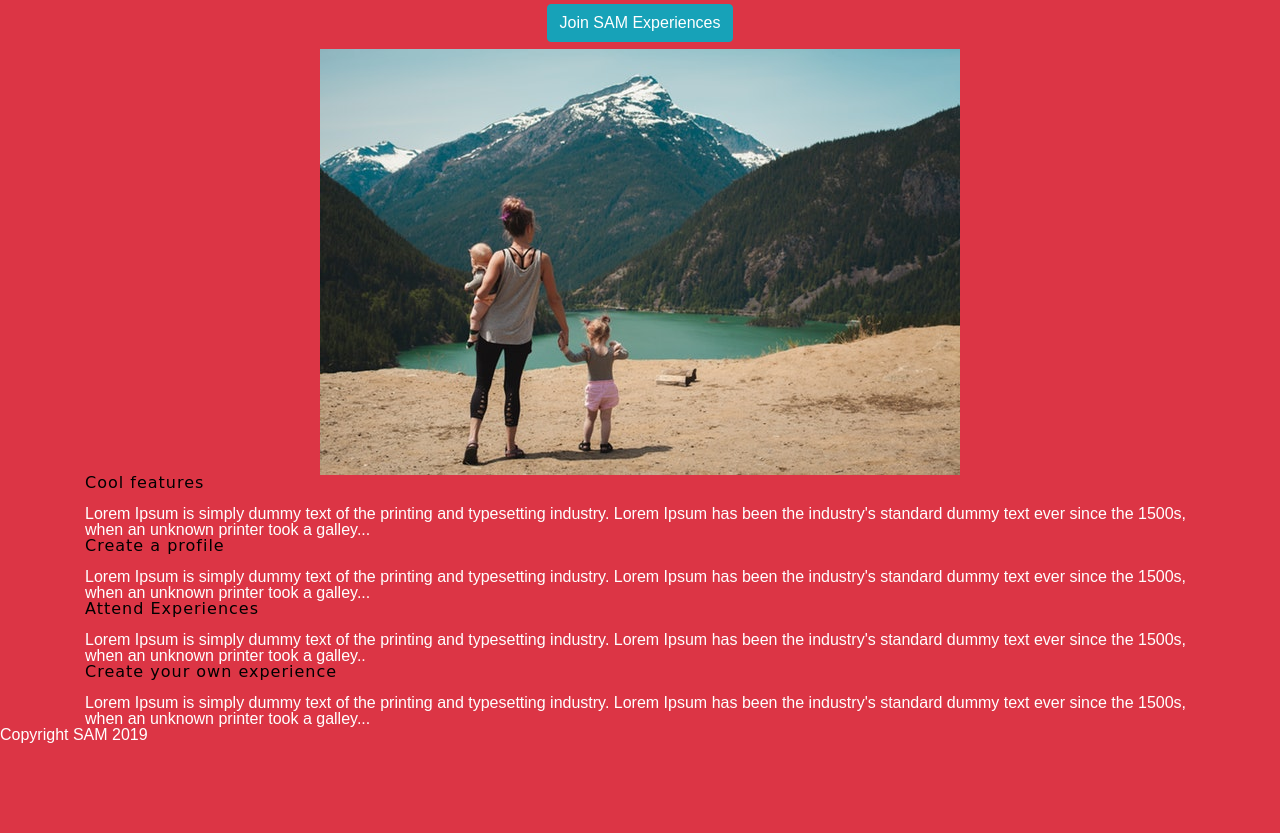
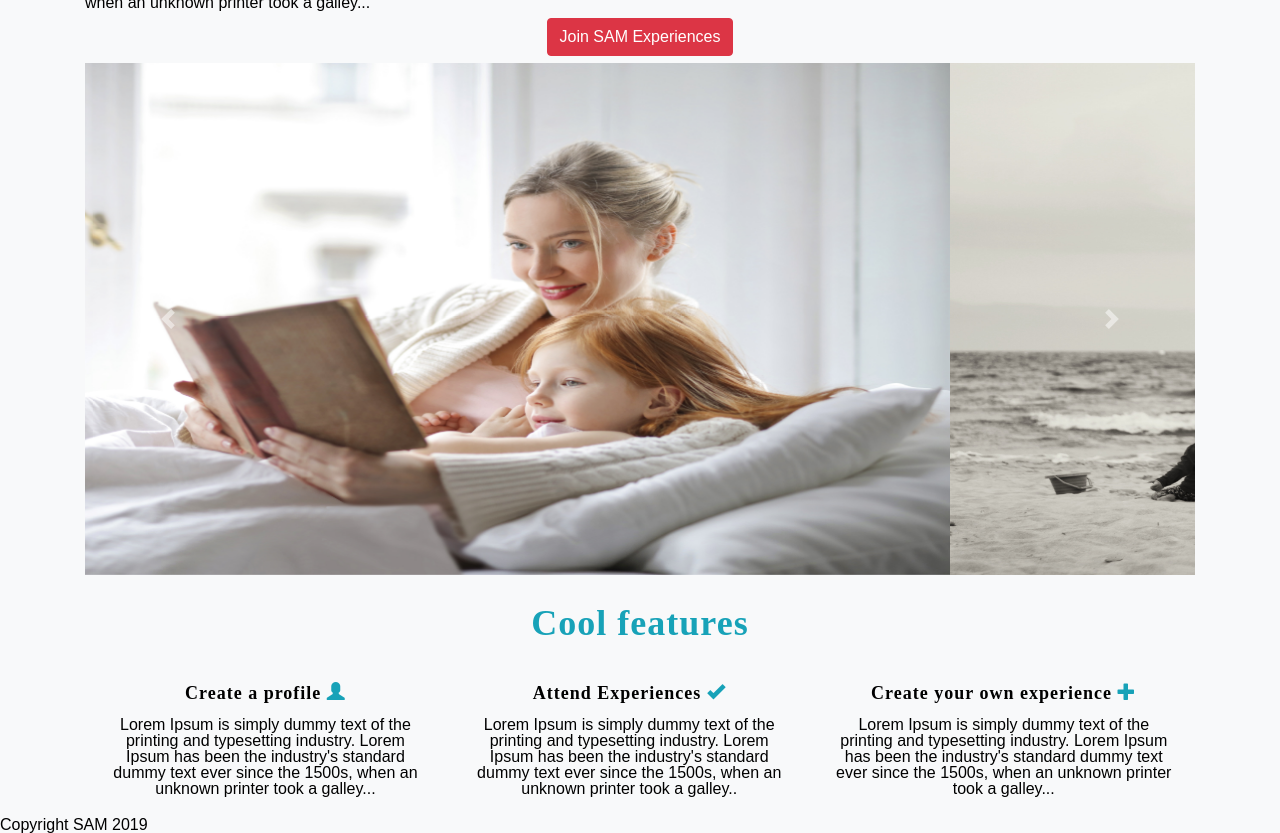
Before and after one commit to a-to-z-experiences-team/build_aToz_UI, a plain HTML site: page Index.html in a window 1280 px wide. Shown: the part 98-931 px from the top of the page. Before the commit the page ends 841 px from the top, so only its background shows below. Drawn offline with nearby package versions, Linux system fonts and the light colour scheme.

Commit message:
added more styling

```diff
--- a/Index.html
+++ b/Index.html
@@ -9,6 +9,15 @@
   <title>SAM Experiences</title>
 
   <link rel="stylesheet" href="https://stackpath.bootstrapcdn.com/bootstrap/4.3.1/css/bootstrap.min.css" integrity="sha384-ggOyR0iXCbMQv3Xipma34MD+dH/1fQ784/j6cY/iJTQUOhcWr7x9JvoRxT2MZw1T" crossorigin="anonymous">
+
+  <link rel="stylesheet" href="https://maxcdn.bootstrapcdn.com/bootstrap/3.3.7/css/bootstrap.min.css">
+
+  <script src="https://code.jquery.com/jquery-3.2.1.slim.min.js" integrity="sha384-KJ3o2DKtIkvYIK3UENzmM7KCkRr/rE9/Qpg6aAZGJwFDMVNA/GpGFF93hXpG5KkN" crossorigin="anonymous"></script>
+  <script src="https://cdnjs.cloudflare.com/ajax/libs/popper.js/1.12.9/umd/popper.min.js" integrity="sha384-ApNbgh9B+Y1QKtv3Rn7W3mgPxhU9K/ScQsAP7hUibX39j7fakFPskvXusvfa0b4Q" crossorigin="anonymous"></script>
+  <script src="https://maxcdn.bootstrapcdn.com/bootstrap/4.0.0/js/bootstrap.min.js" integrity="sha384-JZR6Spejh4U02d8jOt6vLEHfe/JQGiRRSQQxSfFWpi1MquVdAyjUar5+76PVCmYl" crossorigin="anonymous"></script>
+    <link rel="stylesheet" href="https://maxcdn.bootstrapcdn.com/bootstrap/4.0.0/css/bootstrap.min.css" integrity="sha384-Gn5384xqQ1aoWXA+058RXPxPg6fy4IWvTNh0E263XmFcJlSAwiGgFAW/dAiS6JXm" crossorigin="anonymous">
+  <meta charset="UTF-8">
+
 
   <link href="https://fonts.googleapis.com/css?family=Indie+Flower|Roboto" rel="stylesheet">
   <link href="./index.css" rel="stylesheet">
@@ -32,7 +41,6 @@
                 <a class="nav-link" href="#">About</a>
               </nav>
           </header>
-
           <section>
       <div class="top-content">
         <h2>Local Experiences for you</h2>
@@ -41,29 +49,45 @@
     </section>
 
     <div class="btn">
-            <button type="button" class="btn btn-info">Join SAM Experiences</button>
+            <button type="button" class="btn btn-danger">Join SAM Experiences</button>
        </div>
 
-        <div class="img">
-            <img class="image" src="./images/photo-4.jpg" alt="marketing image">
-        </div>
-
+       <div id="carouselExampleControls" class="carousel slide" data-ride="carousel">
+            <div class="carousel-inner">
+              <div class="carousel-item active">
+                <img class="d-block w-100" src="./images/beautiful-beauty-bed-2072890.jpg" alt="First slide">
+              </div>
+              <div class="carousel-item">
+                <img class="d-block w-100" src="./images/beach-black-and-white-black-and-white-1224832.jpg" alt="Second slide">
+              </div>
+              <div class="carousel-item">
+                <img class="d-block w-100" src="./images/child-city-fashion-509004.jpg" alt="Third slide">
+              </div>
+            </div>
+            <a class="carousel-control-prev" href="#carouselExampleControls" role="button" data-slide="prev">
+              <span class="carousel-control-prev-icon" aria-hidden="true"></span>
+              <span class="sr-only">Previous</span>
+            </a>
+            <a class="carousel-control-next" href="#carouselExampleControls" role="button" data-slide="next">
+              <span class="carousel-control-next-icon" aria-hidden="true"></span>
+              <span class="sr-only">Next</span>
+            </a>
+          </div>
     <section class="content-earn">
       <h2>Cool features</h2>
-      <p>Lorem Ipsum is simply dummy text of the printing and typesetting industry. Lorem Ipsum has been the industry's standard dummy text ever since the 1500s, when an unknown printer took a galley...</p>
     </section>
     <section class="content-pick">
 
       <div class="features">
-        <h4>Create a profile</h4>
+        <h4>Create a profile <span class="glyphicon glyphicon-user"></span></h4>
         <p>Lorem Ipsum is simply dummy text of the printing and typesetting industry. Lorem Ipsum has been the industry's standard dummy text ever since the 1500s, when an unknown printer took a galley...</p>
       </div>
       <div class="features">
-        <h4>Attend Experiences</h4>
+        <h4>Attend Experiences <span class="glyphicon glyphicon-ok"></span></h4>
         <p>Lorem Ipsum is simply dummy text of the printing and typesetting industry. Lorem Ipsum has been the industry's standard dummy text ever since the 1500s, when an unknown printer took a galley..</p>
       </div>
       <div class="features">
-        <h4>Create your own experience</h4>
+        <h4>Create your own experience <span class="glyphicon glyphicon-plus"></span></h4>
         <p>Lorem Ipsum is simply dummy text of the printing and typesetting industry. Lorem Ipsum has been the industry's standard dummy text ever since the 1500s, when an unknown printer took a galley...</p>
       </div>
     </section>
--- a/index.css
+++ b/index.css
@@ -69,7 +69,7 @@ h1, h2, h3, h4, h5 {
   margin: 0 auto;
 }
 body {
-    background-color: #dc3545;
+    background-color:#f8f9fa;
 }
 /* header */
 
@@ -85,7 +85,7 @@ nav {
 
 header nav a {
     margin-right: 50px;
-    color: white;
+    color: grey;
     text-decoration: none;
     padding: 10px;
 }
@@ -96,18 +96,72 @@ a:hover {
   }
 
 p {
-    color: white;
+    color: black;
 }
 h1, h2, h4 {
-    color: black;
+    color:#dc3545;
+    font-weight: bold;
+    font-family: serif;
 }
 
-.img {
-    display: flex;
-    justify-content: center;
-}
 
 .btn {
     display: flex;
     justify-content:  center;
 }
+.top-content {
+    display: flex;
+    justify-content: center;
+    flex-wrap: wrap;
+}
+
+.top-content h2 {
+    font-size: 30px;
+
+}
+
+h2 {
+    font-size: 36px;
+    color: #17a2b8;
+}
+
+h4 {
+    font-size: 18px;
+    color:black;
+    font-weight: bold;
+}
+
+span {
+    color: #17a2b8;
+}
+
+/* .d-block, .w-100 {
+    height: 32em;
+} */
+
+.content-pick {
+    display: flex;
+    margin-top: 20px;
+    justify-content: space-evenly;
+
+}
+
+
+.d-block, .w-100 {
+    height: 32em;
+}
+
+.content-earn {
+    text-align: center;
+    margin-top: 30px;
+}
+
+.features {
+    text-align: center;
+    display: flex;
+    flex-wrap: wrap;
+   justify-content: center;
+   justify-content: space-evenly;
+   padding: 20px;
+
+}
```
Also changed, not shown: images/beach-black-and-white-black-and-white-1224832.jpg (added), images/beautiful-beauty-bed-2072890.jpg (added), images/photo-1.jpeg (deleted), images/photo-4.jpg (deleted), 2 other files.
